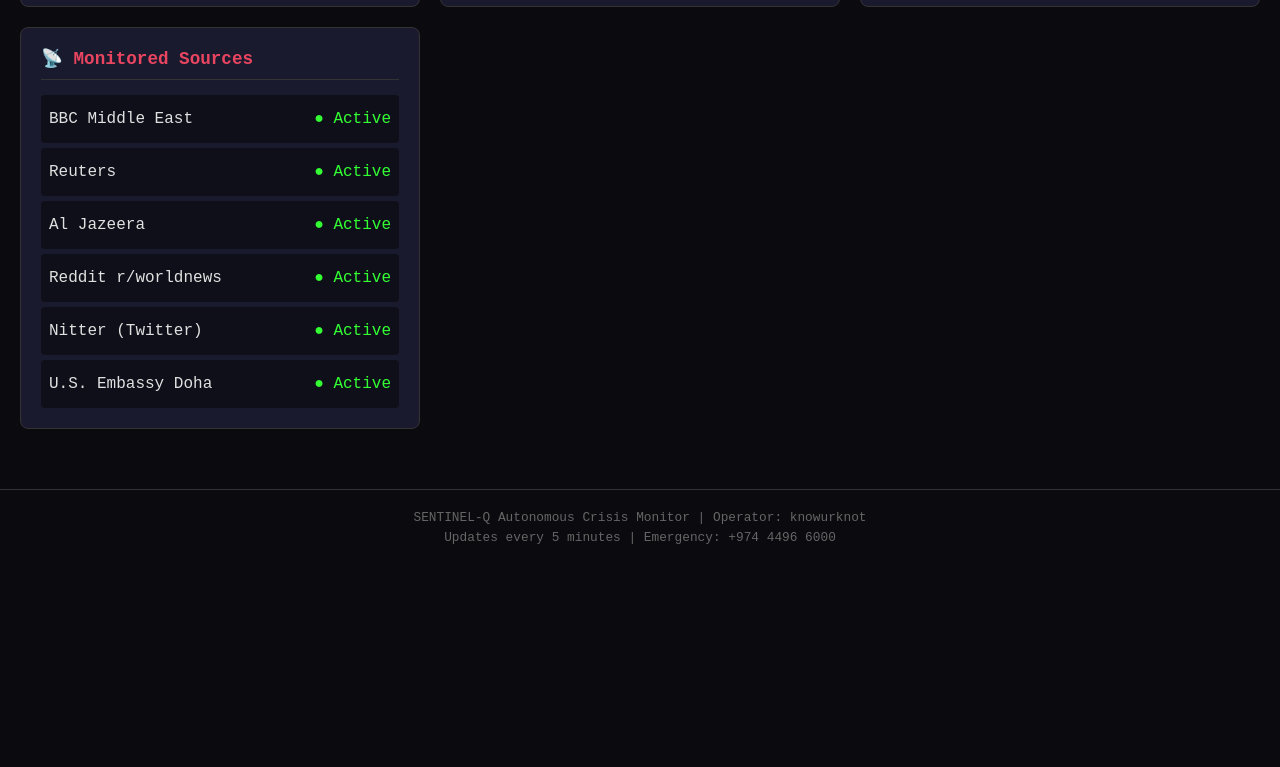
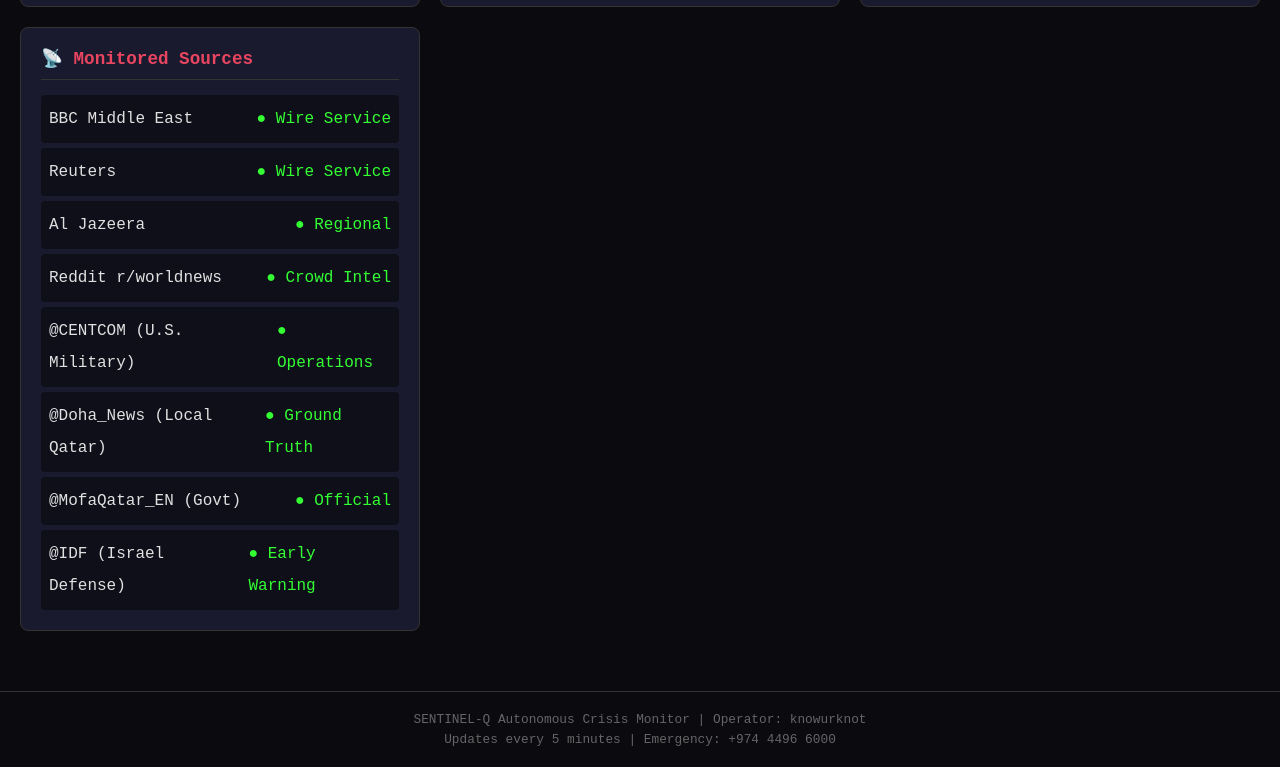
Before and after one commit to knowurknottty/sentinel-q-web, a website: page index.html in a window 1280 px wide. Shown: the part 923-1690 px from the top of the page. Before the commit the page ends 1488 px from the top, so only its background shows below. Drawn offline with Linux system fonts and the light colour scheme.

Commit message:
Add curated Twitter sources: CENTCOM, Doha_News, MofaQatar, IDF

```diff
--- a/index.html
+++ b/index.html
@@ -301,27 +301,35 @@
                 <div style="line-height: 2;">
                     <div style="display: flex; justify-content: space-between; padding: 8px; background: #0f0f1a; margin-bottom: 5px; border-radius: 4px;">
                         <span>BBC Middle East</span>
-                        <span style="color: #33ff33;">● Active</span>
+                        <span style="color: #33ff33;">● Wire Service</span>
                     </div>
                     <div style="display: flex; justify-content: space-between; padding: 8px; background: #0f0f1a; margin-bottom: 5px; border-radius: 4px;">
                         <span>Reuters</span>
-                        <span style="color: #33ff33;">● Active</span>
+                        <span style="color: #33ff33;">● Wire Service</span>
                     </div>
                     <div style="display: flex; justify-content: space-between; padding: 8px; background: #0f0f1a; margin-bottom: 5px; border-radius: 4px;">
                         <span>Al Jazeera</span>
-                        <span style="color: #33ff33;">● Active</span>
+                        <span style="color: #33ff33;">● Regional</span>
                     </div>
                     <div style="display: flex; justify-content: space-between; padding: 8px; background: #0f0f1a; margin-bottom: 5px; border-radius: 4px;">
                         <span>Reddit r/worldnews</span>
-                        <span style="color: #33ff33;">● Active</span>
+                        <span style="color: #33ff33;">● Crowd Intel</span>
                     </div>
                     <div style="display: flex; justify-content: space-between; padding: 8px; background: #0f0f1a; margin-bottom: 5px; border-radius: 4px;">
-                        <span>Nitter (Twitter)</span>
-                        <span style="color: #33ff33;">● Active</span>
+                        <span>@CENTCOM (U.S. Military)</span>
+                        <span style="color: #33ff33;">● Operations</span>
+                    </div>
+                    <div style="display: flex; justify-content: space-between; padding: 8px; background: #0f0f1a; margin-bottom: 5px; border-radius: 4px;">
+                        <span>@Doha_News (Local Qatar)</span>
+                        <span style="color: #33ff33;">● Ground Truth</span>
+                    </div>
+                    <div style="display: flex; justify-content: space-between; padding: 8px; background: #0f0f1a; margin-bottom: 5px; border-radius: 4px;">
+                        <span>@MofaQatar_EN (Govt)</span>
+                        <span style="color: #33ff33;">● Official</span>
                     </div>
                     <div style="display: flex; justify-content: space-between; padding: 8px; background: #0f0f1a; border-radius: 4px;">
-                        <span>U.S. Embassy Doha</span>
-                        <span style="color: #33ff33;">● Active</span>
+                        <span>@IDF (Israel Defense)</span>
+                        <span style="color: #33ff33;">● Early Warning</span>
                     </div>
                 </div>
             </div>
```
